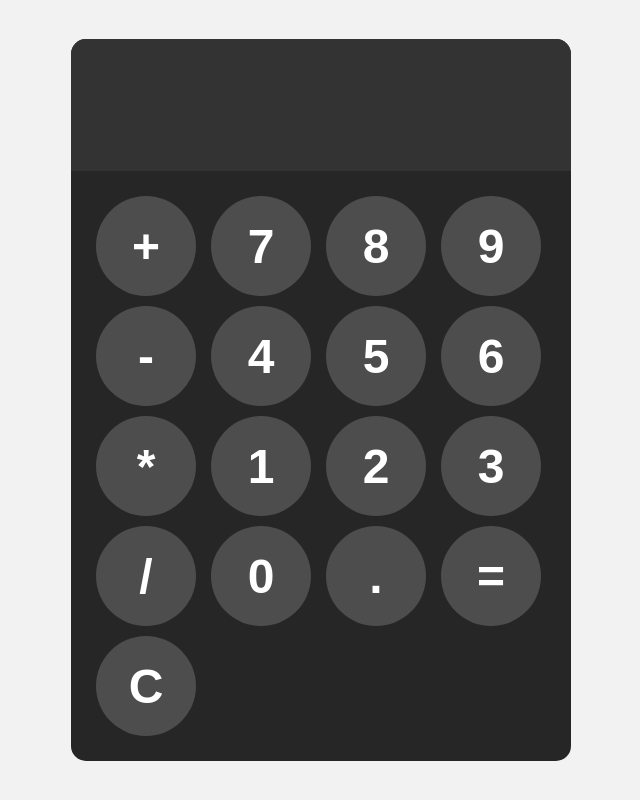
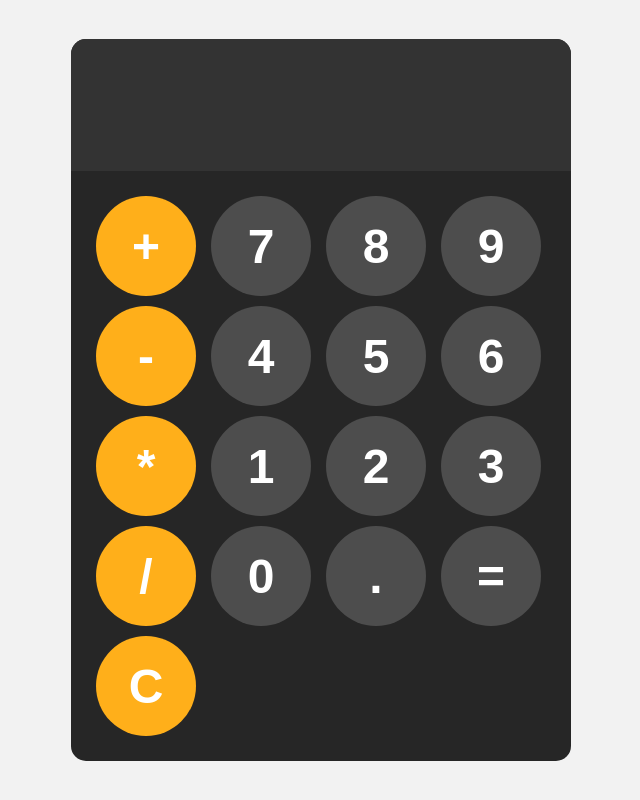
Before and after one commit to joaohdsp/JS-Calculator, a plain HTML site: page index.html in a window 1280 px wide. Shown: the whole page, without its empty margins (319-959 px from the left). Drawn offline with Linux system fonts and the light colour scheme.

Commit message:
css finished

```diff
--- a/index.html
+++ b/index.html
@@ -10,23 +10,23 @@
     <div id="calculator">
         <input id="display" readonly>
         <div id="keys">
-        <button onclick="appendToDisplay('+')">+</button>
+        <button onclick="appendToDisplay('+')" class="operator-btn">+</button>
         <button onclick="appendToDisplay('7')">7</button>
         <button onclick="appendToDisplay('8')"">8</button>
         <button onclick="appendToDisplay('9')">9</button>
-        <button onclick="appendToDisplay('-')">-</button>
+        <button onclick="appendToDisplay('-')" class="operator-btn">-</button>
         <button onclick="appendToDisplay('4')">4</button>
         <button onclick="appendToDisplay('5')">5</button>
         <button onclick="appendToDisplay('6')">6</button>
-        <button onclick="appendToDisplay('*')">*</button>
+        <button onclick="appendToDisplay('*')" class="operator-btn">*</button>
         <button onclick="appendToDisplay('1')">1</button>
         <button onclick="appendToDisplay('2')">2</button>
         <button onclick="appendToDisplay('3')">3</button>
-        <button onclick="appendToDisplay('/')">/</button>
+        <button onclick="appendToDisplay('/')" class="operator-btn">/</button>
         <button onclick="appendToDisplay('0')">0</button>
         <button onclick="appendToDisplay('.')">.</button>
         <button onclick="calculate()">=</button>
-        <button onclick="clearDisplay()">C</button>
+        <button onclick="clearDisplay()" class="operator-btn">C</button>
         </div>
     </div>
 
--- a/styles.css
+++ b/styles.css
@@ -44,3 +44,12 @@ button:hover{
 button:active{
     background-color: hsl(0, 0%, 50%);
 }
+.operator-btn{
+    background-color: hsl(39, 100%, 55%);
+}
+.operator-btn:hover{
+    background-color: hsl(39, 100%, 65%);
+}
+.operator-btn:active{
+    background-color: hsl(39, 100%, 75%);
+}
```
